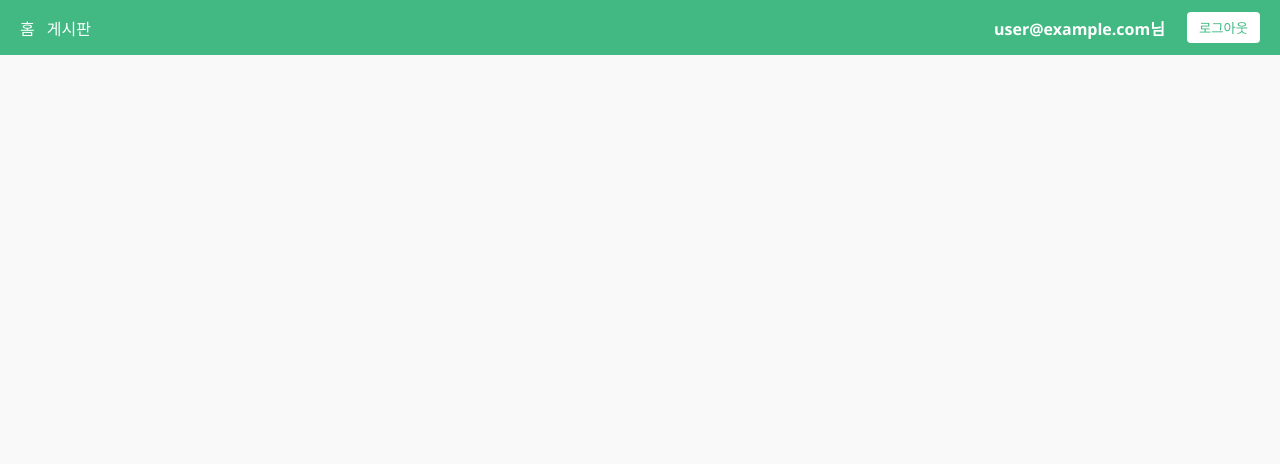
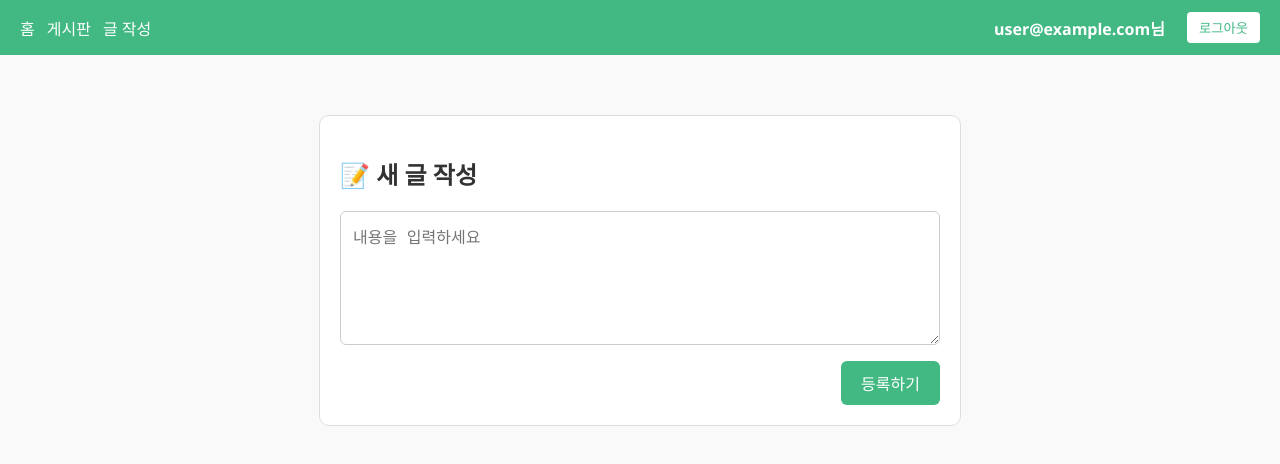
Before and after one commit to heroyooi/vue-firebase-app, a Vue app: page /posts/new in a window 1280 px wide. Shown: the top 464 px of the page. Built offline with nearby package versions, Linux system fonts and the light colour scheme; no server answers; sample sign-in values are in the browser's storage.

Commit message:
7강. 사용자 인증 기반 라우터 가드 구현

```diff
--- a/src/components/Header.vue
+++ b/src/components/Header.vue
@@ -4,6 +4,7 @@
       <RouterLink to="/">홈</RouterLink>
       <RouterLink v-if="!user" to="/login">로그인</RouterLink>
       <RouterLink to="/posts">게시판</RouterLink>
+      <RouterLink v-if="user" to="/posts/new">글 작성</RouterLink>
       <span v-if="user">{{ user.email }}님</span>
       <button v-if="user" @click="logout">로그아웃</button>
     </nav>
--- a/src/main.js
+++ b/src/main.js
@@ -1,17 +1,18 @@
-import './styles/main.scss';
-
 import { createApp } from 'vue';
 import App from './App.vue';
 import router from './router';
 import { createPinia } from 'pinia';
 import { useUserStore } from './store/user';
 
+import './styles/main.scss';
+
 const app = createApp(App);
 const pinia = createPinia();
 
 app.use(pinia);
 app.use(router);
-app.mount('#app');
 
 const userStore = useUserStore();
-userStore.initAuth();
+userStore.initAuth(); // 비동기 완료 필요시 Promise 래핑 가능
+
+app.mount('#app');
--- a/src/router/index.js
+++ b/src/router/index.js
@@ -1,12 +1,17 @@
+// src/router/index.js
 import { createRouter, createWebHistory } from 'vue-router';
 import HomeView from '../views/HomeView.vue';
 import LoginView from '../views/LoginView.vue';
 import PostList from '../views/PostList.vue';
+import NewPost from '../views/NewPost.vue';
+
+import { useUserStore } from '../store/user';
 
 const routes = [
-  { path: '/', name: 'Home', component: HomeView },
-  { path: '/login', name: 'Login', component: LoginView },
-  { path: '/posts', name: 'Posts', component: PostList },
+  { path: '/', component: HomeView },
+  { path: '/login', component: LoginView },
+  { path: '/posts', component: PostList },
+  { path: '/posts/new', component: NewPost, meta: { requiresAuth: true } },
 ];
 
 const router = createRouter({
@@ -14,4 +19,22 @@ const router = createRouter({
   routes,
 });
 
+// ✅ 글로벌 라우터 가드
+router.beforeEach(async (to, from, next) => {
+  const userStore = useUserStore();
+
+  // 로그인 상태가 로딩되지 않았다면 기다림
+  if (!userStore.isReady) {
+    await userStore.initAuth();
+  }
+
+  // 인증이 필요한 페이지인데 로그인 안 되어 있으면 /login
+  if (to.meta.requiresAuth && !userStore.user) {
+    alert('로그인이 필요합니다.');
+    return next('/login');
+  }
+
+  return next();
+});
+
 export default router;
--- a/src/store/user.js
+++ b/src/store/user.js
@@ -5,12 +5,15 @@ import { signOut, onAuthStateChanged } from 'firebase/auth';
 
 export const useUserStore = defineStore('user', () => {
   const user = ref(null);
+  const isReady = ref(false);
 
-  // 로그인 상태 변경 감지
   const initAuth = () => {
-    onAuthStateChanged(auth, (firebaseUser) => {
-      user.value = firebaseUser;
-      console.log('🔐 로그인됨:', firebaseUser?.displayName, firebaseUser?.email)
+    return new Promise((resolve) => {
+      onAuthStateChanged(auth, (firebaseUser) => {
+        user.value = firebaseUser;
+        isReady.value = true;
+        resolve();
+      });
     });
   };
 
@@ -19,9 +22,5 @@ export const useUserStore = defineStore('user', () => {
     user.value = null;
   };
 
-  return {
-    user,
-    initAuth,
-    logout,
-  };
+  return { user, isReady, initAuth, logout };
 });
--- /dev/null
+++ b/src/views/NewPost.vue
@@ -0,0 +1,85 @@
+<template>
+  <div class="new-post">
+    <h2>📝 새 글 작성</h2>
+
+    <form @submit.prevent="submit">
+      <textarea
+        v-model="content"
+        placeholder="내용을 입력하세요"
+        rows="6"
+        required
+      ></textarea>
+
+      <button type="submit">등록하기</button>
+    </form>
+  </div>
+</template>
+
+<script>
+import { ref } from 'vue';
+import { useUserStore } from '../store/user';
+import { createPost } from '../libs/postService';
+import { useRouter } from 'vue-router';
+
+export default {
+  setup() {
+    const content = ref('');
+    const userStore = useUserStore();
+    const router = useRouter();
+
+    const submit = async () => {
+      if (!content.value.trim()) return;
+      await createPost(userStore.user, content.value);
+      content.value = '';
+      router.push('/posts');
+    };
+
+    return { content, submit };
+  },
+};
+</script>
+
+<style scoped lang="scss">
+.new-post {
+  max-width: 600px;
+  margin: 60px auto;
+  padding: 20px;
+  border: 1px solid #ddd;
+  border-radius: 10px;
+  background-color: #fff;
+
+  h2 {
+    margin-bottom: 20px;
+    color: #333;
+  }
+
+  form {
+    display: flex;
+    flex-direction: column;
+    gap: 16px;
+
+    textarea {
+      padding: 12px;
+      font-size: 16px;
+      resize: vertical;
+      border: 1px solid #ccc;
+      border-radius: 6px;
+    }
+
+    button {
+      align-self: flex-end;
+      padding: 10px 20px;
+      background-color: #42b883;
+      color: white;
+      font-size: 16px;
+      border: none;
+      border-radius: 6px;
+      cursor: pointer;
+
+      &:hover {
+        background-color: #36996e;
+      }
+    }
+  }
+}
+</style>
--- a/src/views/PostList.vue
+++ b/src/views/PostList.vue
@@ -1,9 +1,15 @@
 <template>
   <div class="post-list">
-    <h2>게시글 목록</h2>
-    <form @submit.prevent="addPost" v-if="user">
-      <textarea v-model="newPost" placeholder="내용을 입력하세요" required />
-      <button type="submit">등록</button>
+    <h2>📃 게시글 목록</h2>
+
+    <form @submit.prevent="addPost" v-if="user" class="post-form">
+      <textarea
+        v-model="newPost"
+        placeholder="내용을 입력하세요"
+        rows="4"
+        required
+      />
+      <button type="submit">등록하기</button>
     </form>
 
     <ul>
@@ -12,10 +18,13 @@
           <strong>{{ post.email }}</strong>
           <small>{{ formatDate(post.createdAt) }}</small>
         </div>
-        <p>{{ post.content }}</p>
-        <button v-if="user?.uid === post.userId" @click="removePost(post.id)">
-          삭제
-        </button>
+
+        <p class="content">{{ post.content }}</p>
+
+        <div class="actions" v-if="user?.uid === post.userId">
+          <button @click="removePost(post.id)">삭제</button>
+        </div>
+
         <CommentBox :postId="post.id" />
       </li>
     </ul>
@@ -42,7 +51,7 @@ export default {
     };
 
     const addPost = async () => {
-      if (!user.value) return;
+      if (!user.value || !newPost.value.trim()) return;
       await createPost(user.value, newPost.value);
       newPost.value = '';
       await fetchPosts();
@@ -68,15 +77,44 @@ export default {
 
 <style scoped lang="scss">
 .post-list {
-  max-width: 600px;
-  margin: auto;
+  max-width: 700px;
+  margin: 60px auto;
   padding: 20px;
 
+  h2 {
+    margin-bottom: 20px;
+    text-align: center;
+    color: #2c3e50;
+  }
+
+  .post-form {
+    display: flex;
+    flex-direction: column;
+    gap: 10px;
+    margin-bottom: 30px;
+
     textarea {
-    width: 100%;
-    padding: 10px;
-    margin-bottom: 10px;
+      padding: 12px;
+      font-size: 16px;
+      border: 1px solid #ccc;
+      border-radius: 6px;
       resize: vertical;
+    }
+
+    button {
+      align-self: flex-end;
+      padding: 8px 16px;
+      background-color: #42b883;
+      color: white;
+      border: none;
+      border-radius: 6px;
+      font-weight: bold;
+      cursor: pointer;
+
+      &:hover {
+        background-color: #36996e;
+      }
+    }
   }
 
   ul {
@@ -84,30 +122,43 @@ export default {
     padding: 0;
 
     li {
-      border: 1px solid #ccc;
-      padding: 12px;
-      margin-bottom: 12px;
-      border-radius: 6px;
+      border: 1px solid #ddd;
+      padding: 16px;
+      margin-bottom: 20px;
+      border-radius: 8px;
+      background-color: #fff;
+      box-shadow: 0 1px 3px rgba(0, 0, 0, 0.05);
 
       .info {
         display: flex;
         justify-content: space-between;
         font-size: 14px;
-        color: #666;
+        color: #888;
+        margin-bottom: 6px;
       }
 
-      p {
+      .content {
+        font-size: 16px;
         margin: 10px 0;
-        font-size: 16px;
+        white-space: pre-wrap;
       }
 
+      .actions {
+        text-align: right;
+        margin-bottom: 8px;
+
         button {
-        background: #f66;
+          padding: 6px 12px;
+          background-color: #f66;
           color: white;
           border: none;
-        padding: 6px 12px;
           border-radius: 4px;
           cursor: pointer;
+
+          &:hover {
+            background-color: #d33;
+          }
+        }
       }
     }
   }
```
Lines whose indentation alone changed are shown as unchanged.
